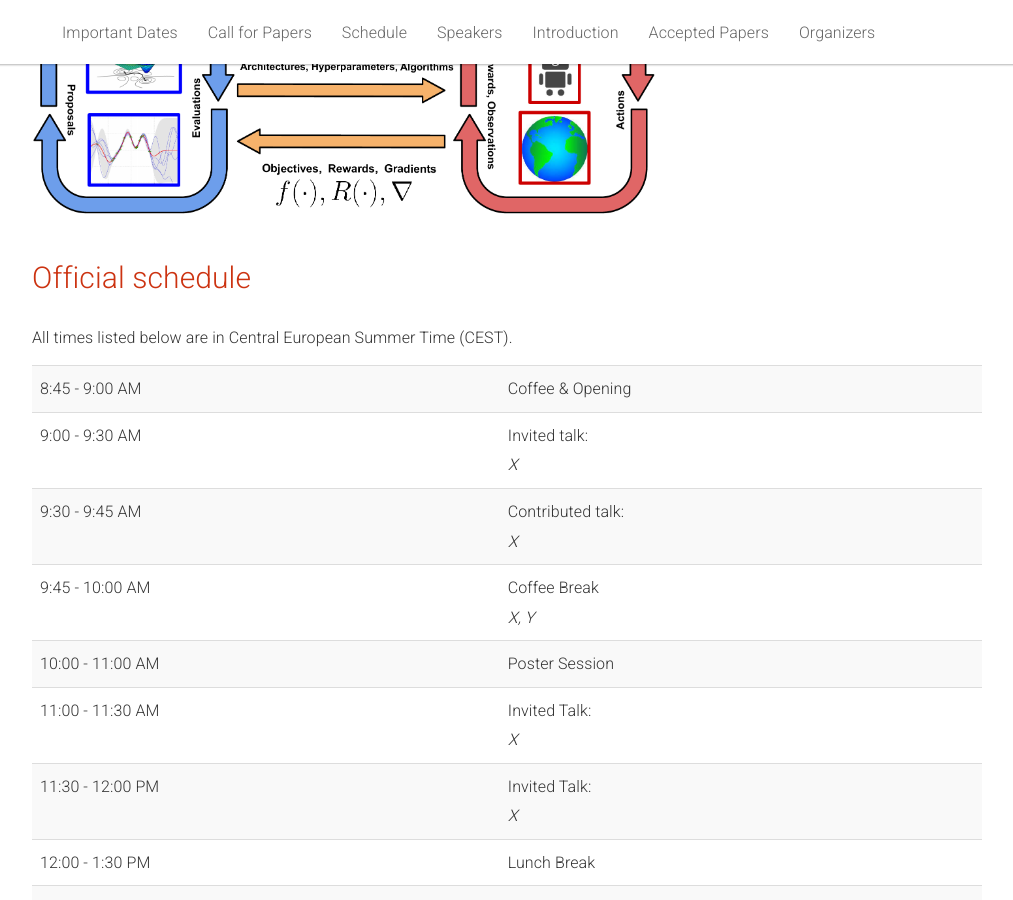
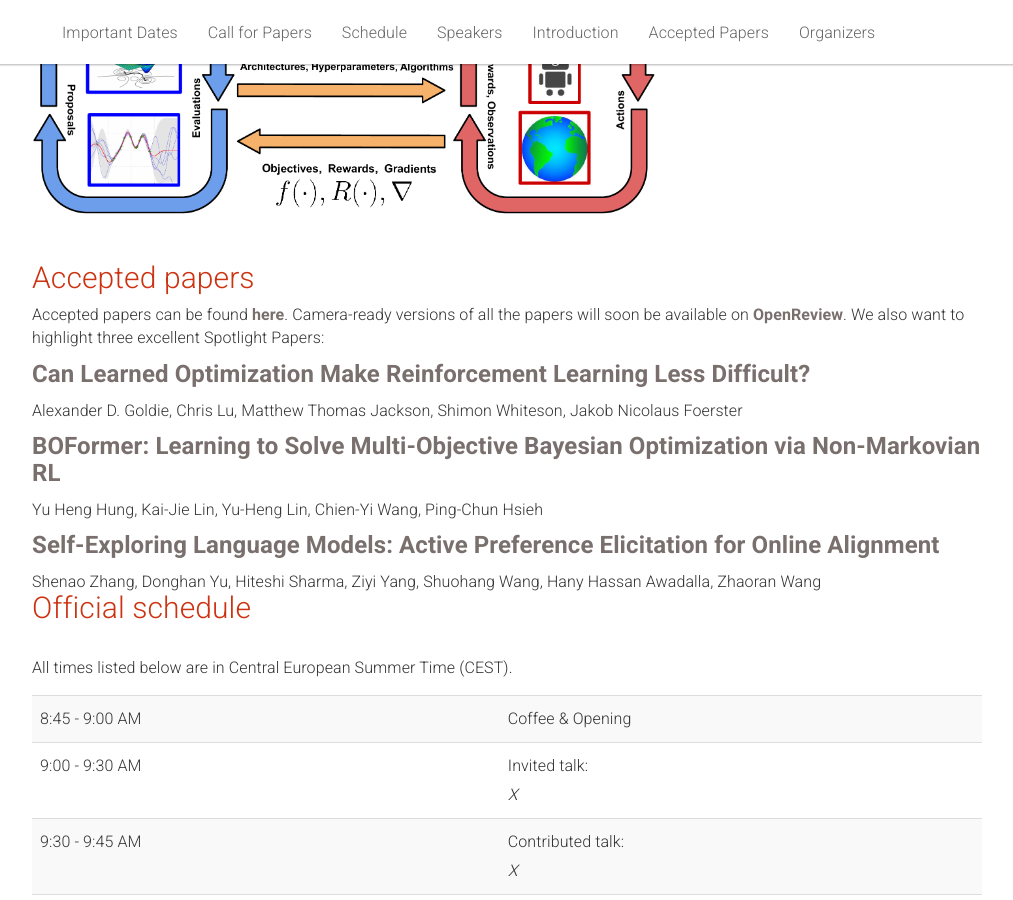
Before and after one commit to autorlworkshop/autorlworkshop.github.io, a Jekyll site: the page built from _pages/home.md, in a window 1280 px wide and 900 px high, scrolled down 1156 px. Shown: the whole window, without its empty margins (133-1146 px from the left). Built offline with Jekyll 4.4.1, drawn with Linux system fonts in a browser that asks for light colours; some of the changed text lies outside the part shown.

Commit message:
Update home.md

```diff
--- a/_pages/home.md
+++ b/_pages/home.md
@@ -60,6 +60,33 @@ acknowledgements: ""
 
     </div>
 
+</div>
+
+<div class="row" id="accepted">
+  <div class="col-xs-12">
+    <h2>Accepted papers</h2>
+    Accepted papers can be found <a href="https://openreview.net/group?id=ICML.cc/2024/Workshop/AutoRL&referrer=%5BHomepage%5D(%2F)#tab-accept">here</a>. Camera-ready versions of all the papers will soon be available on <a href="https://openreview.net/group?id=ICML.cc/2024/Workshop/AutoRL">OpenReview</a>. We also want to highlight three excellent Spotlight Papers:
+  </div>
+</div>
+<div class="row">
+  <div class="col-xs-12">
+    <h4><a href="https://openreview.net/forum?id=623QP3J4SK">Can Learned Optimization Make Reinforcement Learning Less Difficult?</a></h4>
+    Alexander D. Goldie, Chris Lu, Matthew Thomas Jackson, Shimon Whiteson, Jakob Nicolaus Foerster
+  </div>
+</div>
+
+<div class="row">
+  <div class="col-xs-12">
+    <h4><a href="https://openreview.net/forum?id=ShXsJ1EGWK">BOFormer: Learning to Solve Multi-Objective Bayesian Optimization via Non-Markovian RL</a></h4>
+    Yu Heng Hung, Kai-Jie Lin, Yu-Heng Lin, Chien-Yi Wang, Ping-Chun Hsieh
+  </div>
+</div>
+
+<div class="row">
+  <div class="col-xs-12">
+    <h4><a href="https://openreview.net/forum?id=W4vHmhn0xd">Self-Exploring Language Models: Active Preference Elicitation for Online Alignment</a></h4>
+    Shenao Zhang, Donghan Yu, Hiteshi Sharma, Ziyi Yang, Shuohang Wang, Hany Hassan Awadalla, Zhaoran Wang
+  </div>
 </div>
 
 <div class="row" id="schedule">
@@ -496,27 +523,6 @@ acknowledgements: ""
 <br/>
 <br/>
 
-<div class="row" id="accepted">
-  <div class="col-xs-12">
-    <h2>Accepted papers</h2>
-    Accepted papers can be found <a href="https://openreview.net/group?id=ICML.cc/2024/Workshop/AutoRL&referrer=%5BHomepage%5D(%2F)#tab-accept">here</a>
-  </div>
-</div>
-<div class="row">
-<div class="col-md-12">
-    <br/>
-    <p> Camera-ready versions of all the papers will be available on <a href="https://openreview.net/group?id=ICML.cc/2024/Workshop/AutoRL">OpenReview</a> </p>
-    </div>
-  <div class="col-md-12">
-    <ol>
-
-
-</ol>
-  </div>
-</div>
-
-
-
 <div class="row">
   <div class="col-xs-12">
     <h2>Contact</h2>
```
